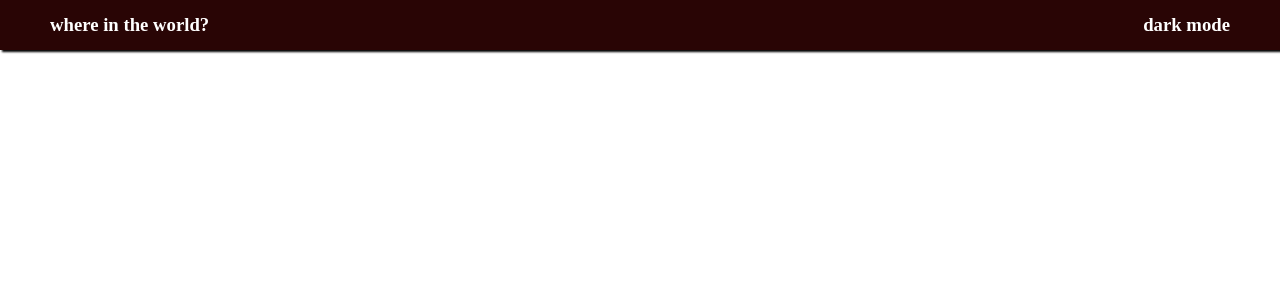
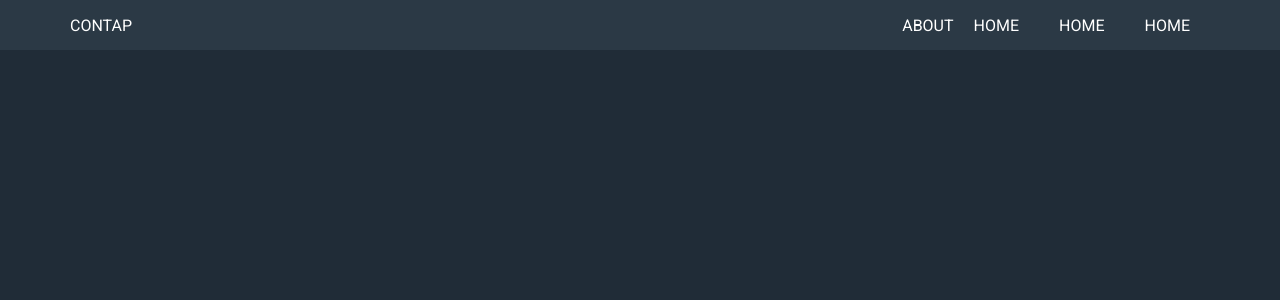
Before and after one commit to mark-okoth/vue-school-tutorial-app, a Vue app: page /#/ in a window 1280 px wide. Shown: the top 300 px of the page. Built offline with nearby package versions, Linux system fonts and the light colour scheme.

Commit message:
nav bar and themes

```diff
--- a/package.json
+++ b/package.json
@@ -15,6 +15,7 @@
     "vuex": "^3.1.3"
   },
   "devDependencies": {
+    "@babel/core": "^7.9.6",
     "@vue/cli-plugin-babel": "~4.3.0",
     "@vue/cli-plugin-eslint": "~4.3.0",
     "@vue/cli-plugin-router": "~4.3.0",
--- a/public/index.html
+++ b/public/index.html
@@ -5,6 +5,7 @@
     <meta http-equiv="X-UA-Compatible" content="IE=edge">
     <meta name="viewport" content="width=device-width,initial-scale=1.0">
     <link rel="icon" href="<%= BASE_URL %>favicon.ico">
+    <link rel="stylesheet" href="style.css">
     <title><%= htmlWebpackPlugin.options.title %></title>
   </head>
   <body>
@@ -14,4 +15,9 @@
     <div id="app"></div>
     <!-- built files will be auto injected -->
   </body>
+  <style>
+    body{
+      background:hsl(207, 26%, 17%);
+    }
+  </style>
 </html>
--- /dev/null
+++ b/public/style.css
@@ -0,0 +1,6 @@
+@import url('https://fonts.googleapis.com/css2?family=Roboto:ital,wght@0,100;0,300;0,400;0,500;1,100;1,400;1,500&display=swap');
+
+*{
+    color:white;
+    font-family: Roboto;
+}
--- a/src/App.vue
+++ b/src/App.vue
@@ -1,11 +1,24 @@
 <template>
   <div id="app">
     <div id="nav">
-
+     <navbar/>
     </div>
     <router-view/>
   </div>
 </template>
+<script>
+import navbar from './components/navbar/navbar'
+  export default{
+    components:{
+    navbar
+    },
+    data() {
+      return {
+
+      }
+    },
+  }
+</script>
 
 <style>
 *{
@@ -13,4 +26,6 @@
   padding: 0;
 }
 
+
+
 </style>
--- a/src/components/navbar/index.html
+++ b/src/components/navbar/index.html
@@ -1,6 +1,19 @@
 <nav>
     <div class="nav-container">
-        <h3>where in the world?</h3>
-        <h3>dark mode</h3>
+        <div class="logo">
+            <a href="">contap</a>
+        </div>
+        <ul>
+            <router-link to="/about">about</router-link>
+            <li>
+                <a href="">HOME</a>
+            </li>
+            <li>
+                <a href="">HOME</a>
+            </li>
+            <li>
+                <a href="">HOME</a>
+            </li>
+        </ul>
     </div>
 </nav>
--- a/src/components/navbar/main.js
+++ b/src/components/navbar/main.js
@@ -2,7 +2,9 @@ export default {
     name: 'navbar',
     components: {},
     data() {
-      return {}
+      return {
+
+      }
     },
     computed: {},
     mounted() {
--- a/src/components/navbar/style.css
+++ b/src/components/navbar/style.css
@@ -1,9 +1,8 @@
 nav {
-  background: rgb(41, 5, 5);
+  background: hsl(209, 23%, 22%);
   margin: 0;
   padding: 0;
   color: white;
-  box-shadow: 2px 2px 2px black;
 }
 
 .nav-container {
@@ -12,5 +11,27 @@ nav {
   justify-content: space-between;
   align-items: center;
   height: 50px;
-  margin: auto 50px;
+  margin: auto 70px;
 }
+
+ul li {
+  padding:20px ;
+  display: inline;
+}
+
+ul li a{
+  text-decoration: none;
+  color: white;
+}
+.logo a{
+  text-decoration: none;
+  color: white;
+  text-transform: uppercase;
+}
+
+a:-webkit-any-link {
+  cursor: pointer;
+  text-decoration: none;
+  text-transform: uppercase;
+
+}
--- a/src/views/About.vue
+++ b/src/views/About.vue
@@ -1,5 +1,33 @@
 <template>
   <div class="about">
-    <h1>This is an about page</h1>
+    <h3>the About page</h3>
+    <p>this is a content management app for planning from planning tasks job and connecting with friends v1.0.0</p>
   </div>
 </template>
+
+<script>
+export default {
+  name:"about",
+  data(){
+    return{
+
+    }
+  }
+}
+</script>
+
+<style scoped>
+.about{
+  width: 60vw;
+  display: flex;
+  height: 80vh;
+  flex-direction: column;
+  margin:  0 auto;
+  align-items: center;
+  justify-content: center;
+}
+h3{
+  text-align: center;
+  margin: 2em auto;
+}
+</style>
--- a/src/views/Home.vue
+++ b/src/views/Home.vue
@@ -1,17 +1,15 @@
 <template>
   <div class="home">
-    <navbar/>
+
   </div>
 </template>
 
 <script>
-// @ is an alias to /src
-import navbar from '../components/navbar/navbar.vue'
 
 export default {
   name: 'Home',
   components: {
-    navbar
-  }
+
+  },
 }
 </script>
```
Also changed, not shown: 1 other file (tests, documents, lock files or other folders).
